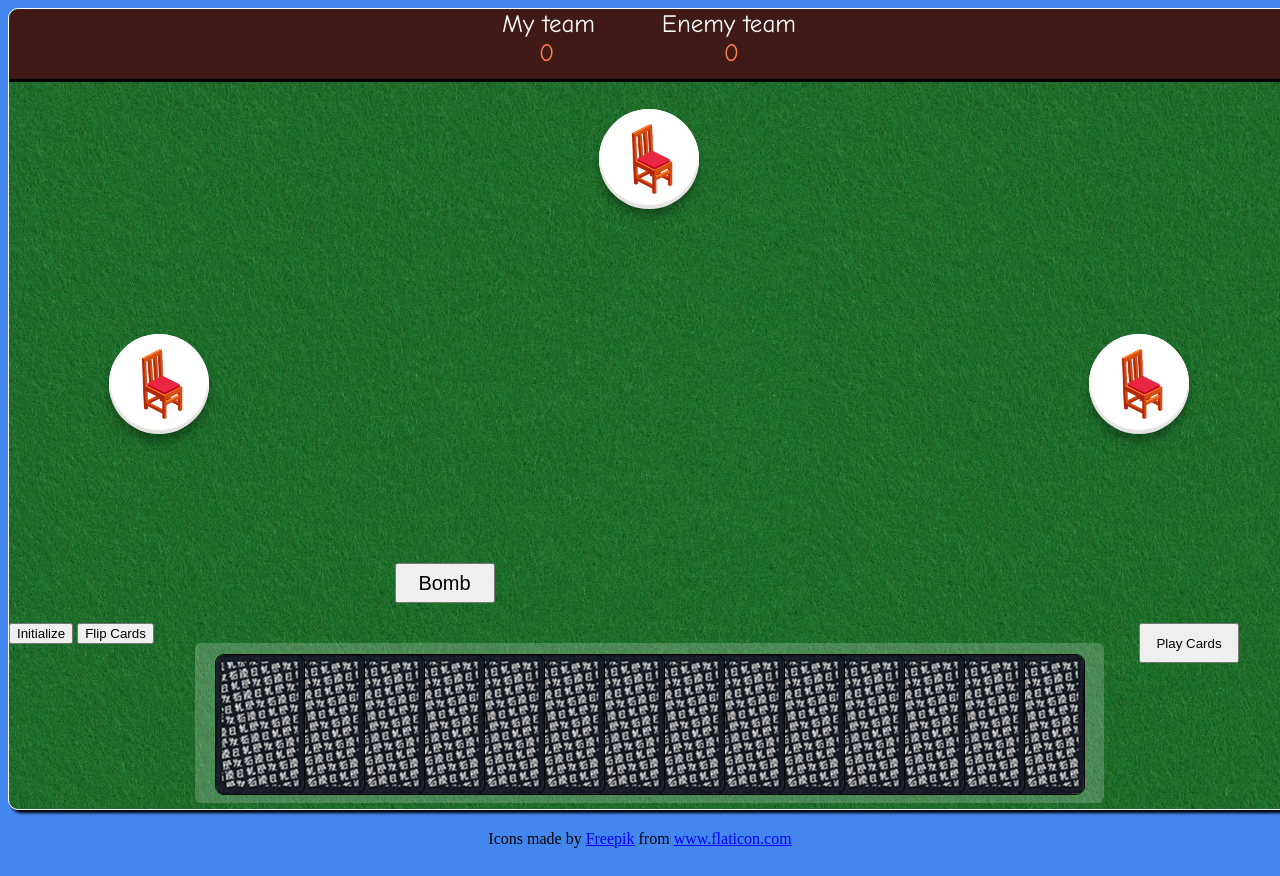
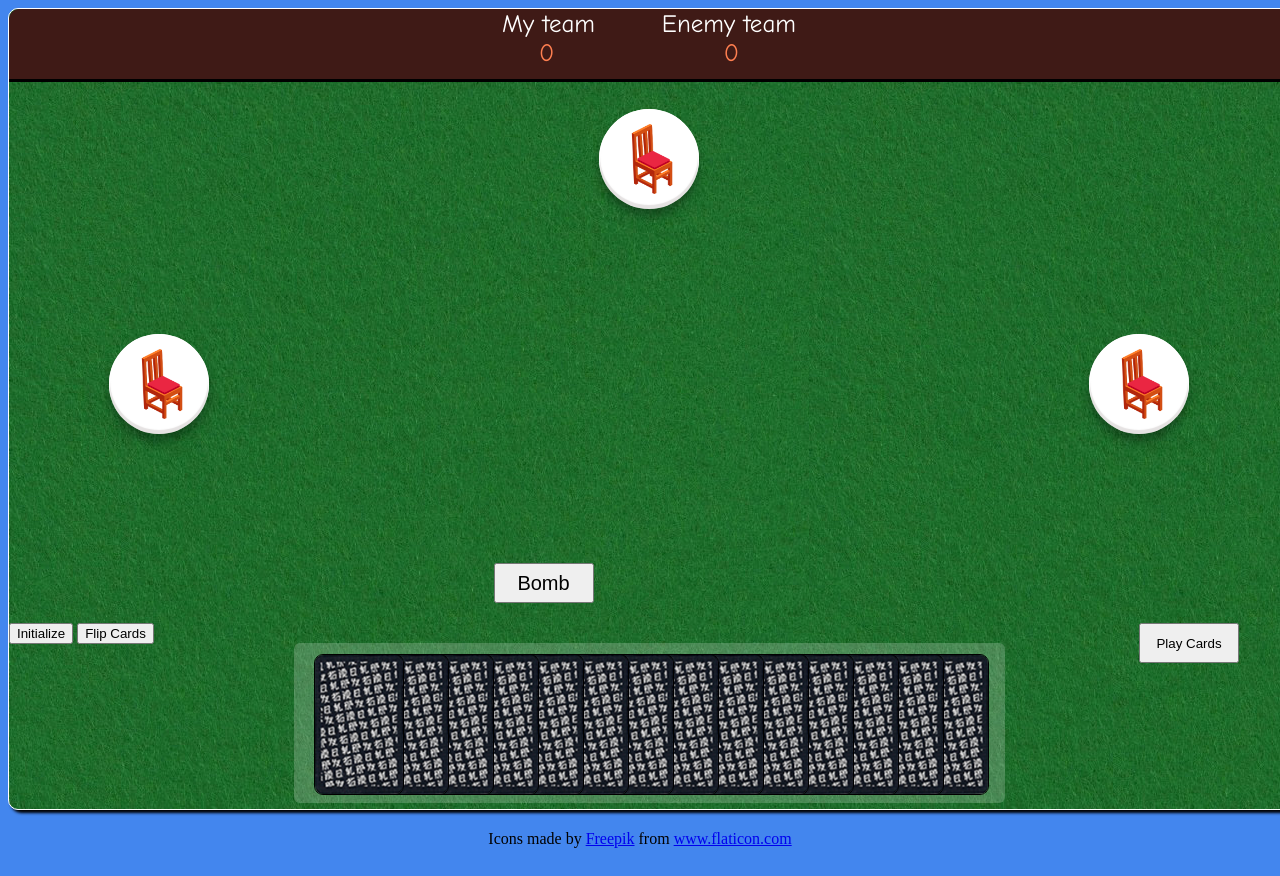
Before and after one commit to Stolichnayer/tichu, a plain HTML site: page index.html in a window 1280 px wide. Drawn offline with Linux system fonts and the light colour scheme.

Commit message:
- Added card repositioning after play

```diff
--- /dev/null
+++ b/card_position.css
@@ -0,0 +1,61 @@
+#scene1 {
+    position: absolute;
+    left: 20px;
+}
+
+#scene2 {
+    position: absolute;
+    left: 65px;
+}
+
+#scene3 {
+    position: absolute;
+    left: 110px;
+}
+
+#scene4 {
+    position: absolute;
+    left: 155px;
+}
+#scene5 {
+
+    position: absolute;
+    left: 200px;
+}
+#scene6 {
+    position: absolute;
+    left: 245px;
+}
+#scene7 {
+    position: absolute;
+    left: 290px;
+}
+#scene8 {
+    position: absolute;
+    left: 335px;
+}
+#scene9 {
+    position: absolute;
+    left: 380px;
+}
+#scene10 {
+    position: absolute;
+    left: 425px;
+}
+#scene11 {
+    position: absolute;
+    left: 470px;
+}
+#scene12 {
+    position: absolute;
+    left: 515px;
+}
+#scene13 {
+    position: absolute;
+    left: 560px;
+}
+#scene14 {
+    position: absolute;
+    left: 605px;
+
+}
--- a/game_operations.js
+++ b/game_operations.js
@@ -107,6 +107,8 @@
     //document.getElementsByClassName("frame")[0].style.transform = "scale(0.8)";
 
     flipCards();
+
+    positionCards();
 }
 
 function depictCards(hand_of_player) {
@@ -177,6 +179,8 @@
         showWrongCombinationAlert();
 
     }
+
+    positionCards();
 
 
 
@@ -274,3 +278,24 @@
         alert.style.display = "block";
     }
 }
+
+function positionCards() {
+
+    var cards = [];
+    var deck = document.getElementsByClassName("my_deck");
+    var counter = 0;
+
+    for(let i = 0; i < 14; i++) {
+        var card = document.getElementById("scene" + (i + 1));
+        if(hand_of_player[0][i] != null)
+            cards.push(card);
+        else
+            counter++;
+    }
+    console.log(cards);
+    for(let i in cards){
+        cards[i].style.left = 20 + (i * 45) + "px";
+    }
+    deck[0].style.width = 711 - (counter * 45) + "px";
+
+}
--- a/index.css
+++ b/index.css
@@ -28,17 +28,6 @@
     position: absolute;
     left: 0px;
 }
-
-
-
-/*.card {
-    box-shadow: 0 4px 8px 0 rgba(0,0,0,0.2);
-    transition: 0.3s;
-    border-radius: 10px;
-    border: 0px solid black;
-  }
-*/
-
 
 .scene {
     width: 88px;
@@ -88,68 +77,6 @@
   }
 
 
-#scene1 {
-    position: absolute;
-    left: 20px;
-}
-
-#scene2 {
-    position: absolute;
-    left: 80px;
-}
-
-#scene3 {
-    position: absolute;
-    left: 140px;
-}
-
-
-#scene4 {
-    position: absolute;
-    left: 200px;
-}
-#scene5 {
-
-    position: absolute;
-    left: 260px;
-}
-#scene6 {
-    position: absolute;
-    left: 320px;
-}
-#scene7 {
-    position: absolute;
-    left: 380px;
-}
-#scene8 {
-    position: absolute;
-    left: 440px;
-}
-#scene9 {
-    position: absolute;
-    left: 500px;
-}
-#scene10 {
-    position: absolute;
-    left: 560px;
-}
-#scene11 {
-    position: absolute;
-    left: 620px;
-}
-#scene12 {
-    position: absolute;
-    left: 680px;
-}
-#scene13 {
-    position: absolute;
-    left: 740px;
-}
-#scene14 {
-    position: absolute;
-    left: 800px;
-
-}
 
 .my_deck {
     background: black;
@@ -158,7 +85,7 @@
     height: 160px;
     margin: auto;
     margin-top: 30%;
-    width: 909px;
+    width: 711px;
     position: relative;
     z-index: 0;
     bottom: -180px;
--- a/index.html
+++ b/index.html
@@ -8,6 +8,7 @@
     <title>Tichu - Stolichnayer</title>
     <meta name='viewport' content='width=device-width, initial-scale=1'>
     <link rel='stylesheet' type='text/css' media='screen' href='index.css'>
+    <link rel='stylesheet' type='text/css' media='screen' href='card_position.css'>
     <link rel="preload" as="image" href="map.png" media="(max-width: 600px)">
     <link rel="shortcut icon" type="image/x-icon" href="images/tichu.png" />
 
```
